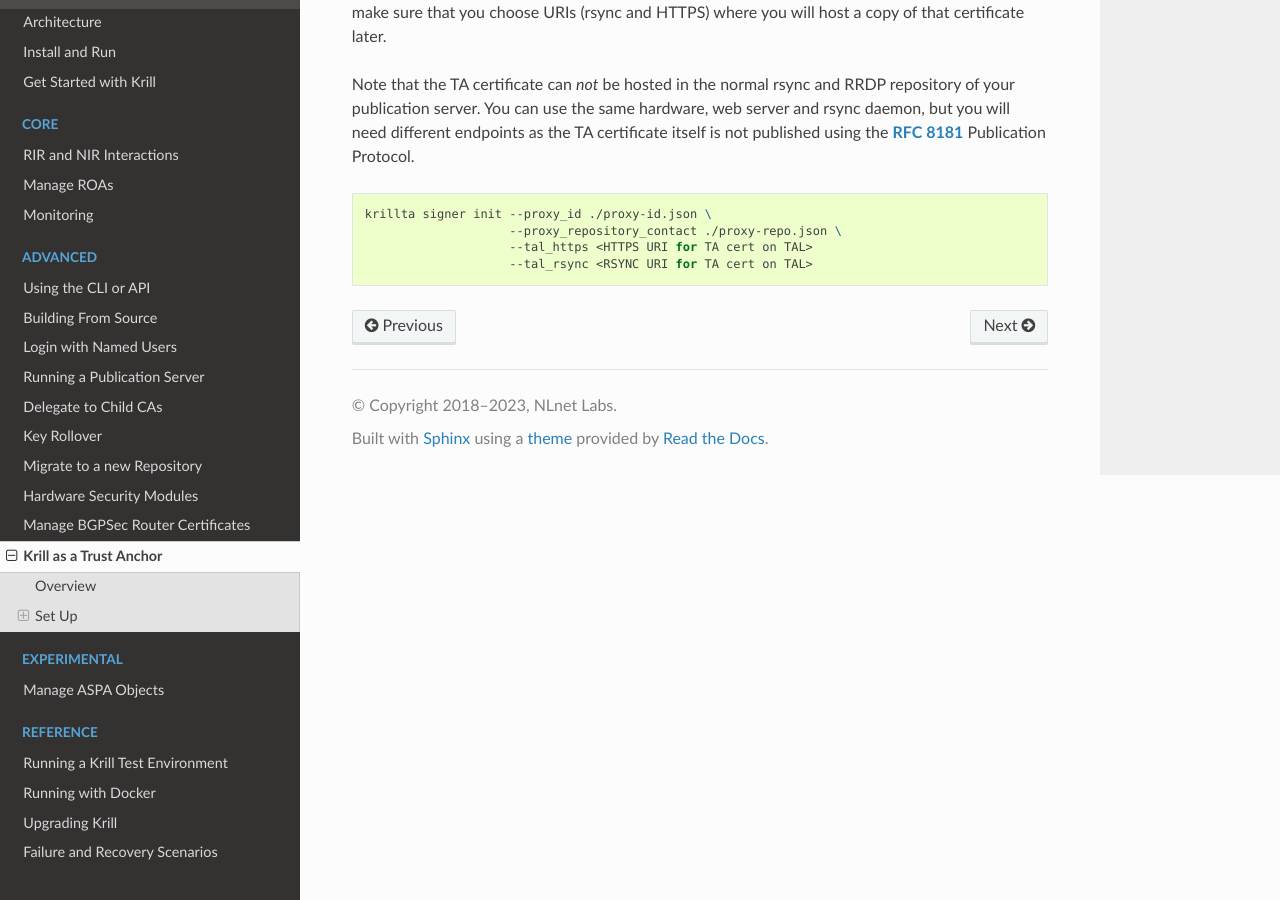
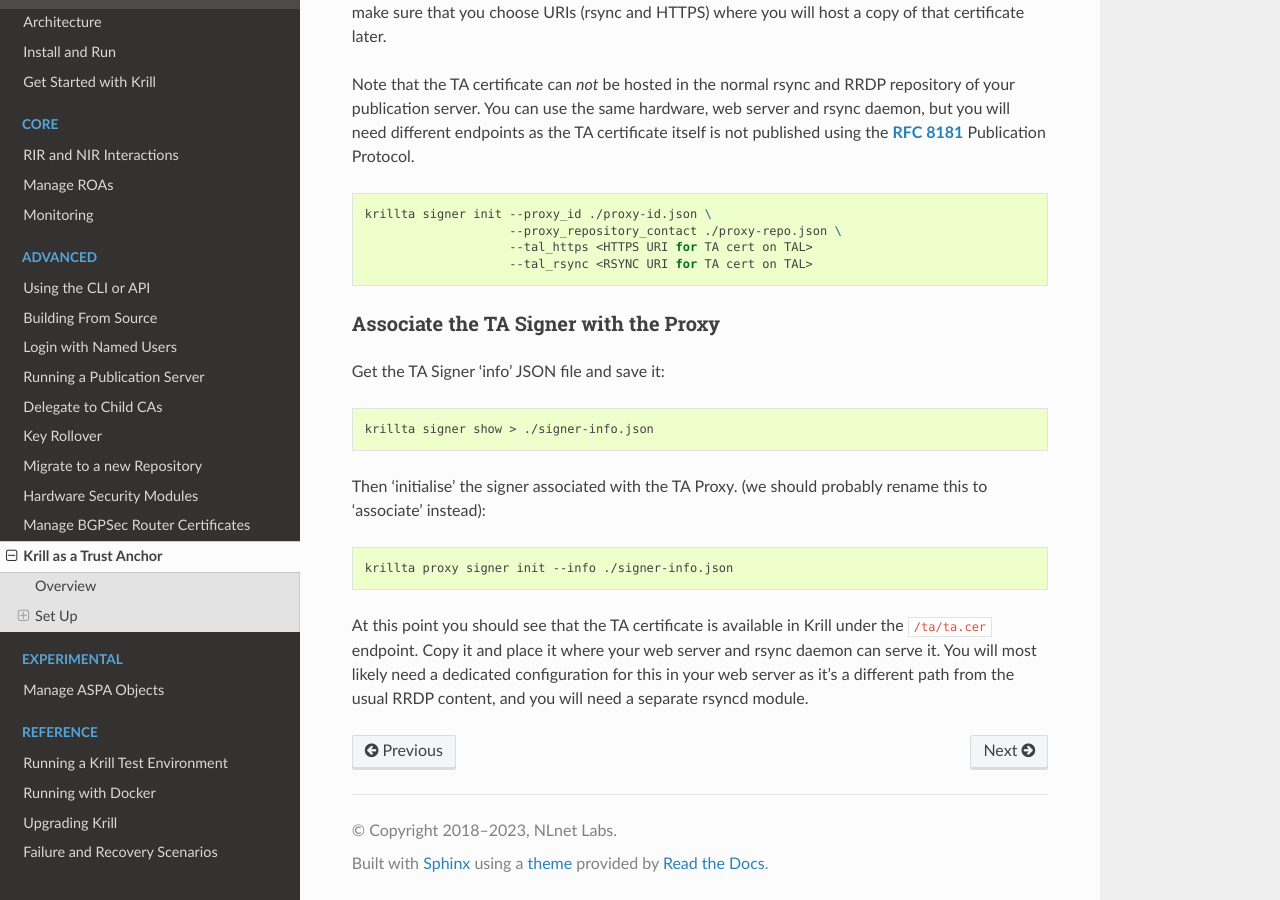
Before and after one commit to NLnetLabs/krill-manual, a Sphinx documentation site: the page built from source/trust-anchor.rst, in a window 1280 px wide and 900 px high, scrolled down 5301 px. Built offline with Sphinx 7.4.7 and the Read the Docs theme 2.0.0, drawn with Linux system fonts in a browser that asks for light colours; the version number could not be read and is left out.

Commit message:
Associate signer with proxy

```diff
--- a/source/trust-anchor.rst
+++ b/source/trust-anchor.rst
@@ -294,3 +294,29 @@ Protocol.
                       --proxy_repository_contact ./proxy-repo.json \
                       --tal_https <HTTPS URI for TA cert on TAL>
                       --tal_rsync <RSYNC URI for TA cert on TAL>
+
+
+Associate the TA Signer with the Proxy
+--------------------------------------
+
+Get the TA Signer 'info' JSON file and save it:
+
+.. code-block:: bash
+
+  krillta signer show > ./signer-info.json
+
+
+Then 'initialise' the signer associated with the TA Proxy. (we should
+probably rename this to 'associate' instead):
+
+.. code-block:: bash
+
+  krillta proxy signer init --info ./signer-info.json
+
+
+At this point you should see that the TA certificate is available in
+Krill under the ``/ta/ta.cer`` endpoint. Copy it and place it where
+your web server and rsync daemon can serve it. You will most likely
+need a dedicated configuration for this in your web server as it's a
+different path from the usual RRDP content, and you will need a separate
+rsyncd module.
```
